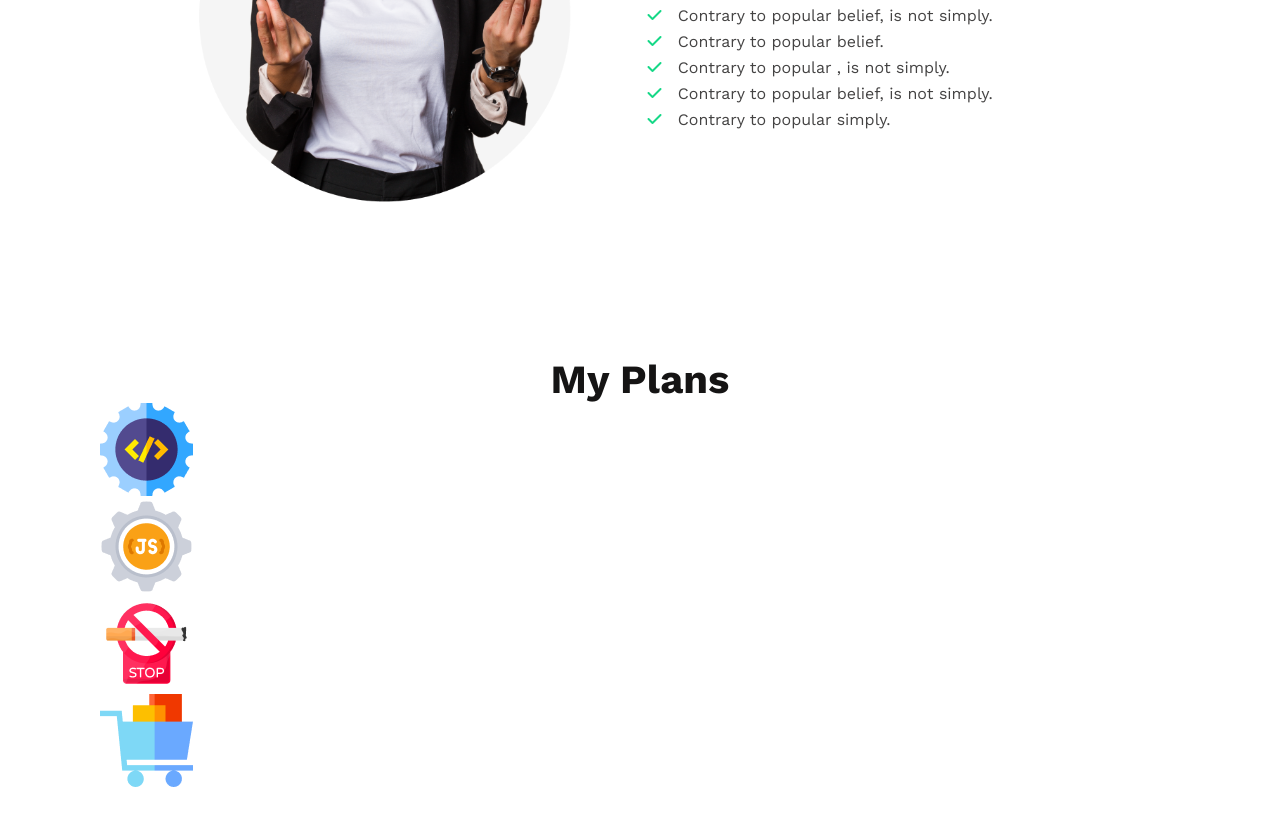
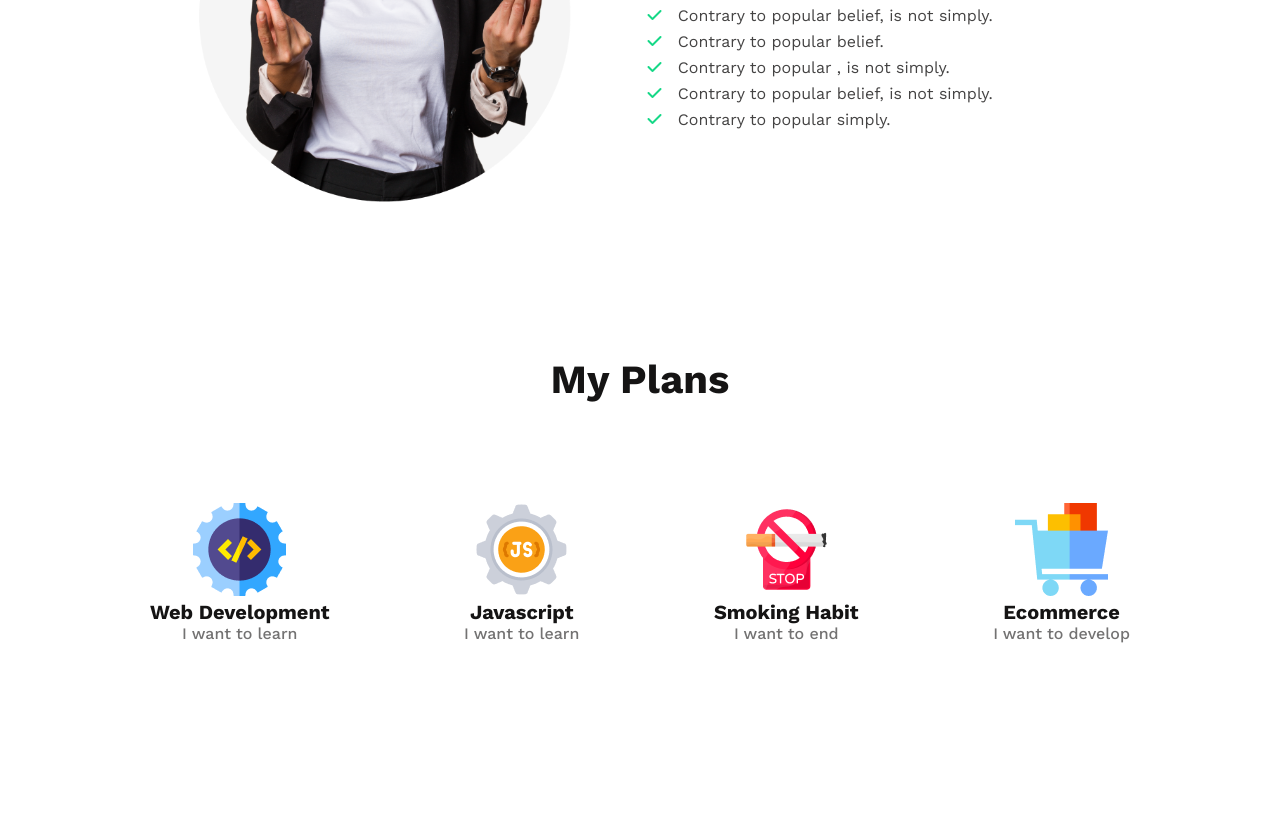
Before and after one commit to AbdullahAlJubair/new-me, a plain HTML site: page index.html in a window 1280 px wide. Shown: the part 1037-1862 px from the top of the page. After the commit the page ends 1730 px from the top, so only its background shows below. Drawn offline with nearby package versions, Linux system fonts and the light colour scheme.

Commit message:
Planning Section created

```diff
--- a/index.html
+++ b/index.html
@@ -53,17 +53,32 @@
                 </ul>
             </div>
         </section>
-        <section class="plan">
+        <section class="plan">  <!-- Planning Section -->
             <h3 class="plan-title">My Plans</h3>
             <div class="planning-container">
                 <div class="plan-box">
-                    <div class="plan-icon"><img src="images/icons/web.png" alt=""></div>
-                    <div class="plan-name"><img src="images/icons/js.png" alt=""></div>
-                    <div class="plan-text"><img src="images/icons/smoke.png" alt=""></div>
-                    <div class="plan-text"><img src="images/icons/ecom.png" alt=""></div>
+                        <img class="plan-icon" src="images/icons/web.png" alt="Web Development">
+                        <h6 class="plan-name">Web Development</h6>
+                        <p class="plan-text">I want to learn</p>
+                </div>
+                <div class="plan-box">
+                        <img class="plan-icon" src="images/icons/js.png" alt="Javascript">
+                        <h6 class="plan-name">Javascript</h6>
+                        <p class="plan-text">I want to learn</p>
+                </div>
+                <div class="plan-box">
+                        <img class="plan-icon" src="images/icons/smoke.png" alt="Smoking Habit">
+                        <h6 class="plan-name">Smoking Habit</h6>
+                        <p class="plan-text">I want to end</p>
+                </div>
+                <div class="plan-box">
+                        <img class="plan-icon" src="images/icons/ecom.png" alt="Ecommerce">
+                        <h6 class="plan-name">Ecommerce</h6>
+                        <p class="plan-text">I want to develop</p>
                 </div>
             </div>
         </section>
+
 
     </main>
     <footer>
--- a/styles.css
+++ b/styles.css
@@ -81,16 +81,31 @@ ul>.profile-info-list{
 }
 /*Planning Section*/
 .plan {
-    padding: 50px 100px;
+    padding: 50px 150px;
 }
 .plan-title {
     color: #151414;
     font-size: 40px;
     font-weight: 700;
     text-align: center;
+    margin-bottom: 100px;
 }
 .planning-container {
     display: flex;
     justify-content: space-between;
     align-items: center;
 }
+.plan-box {
+    text-align: center;
+}
+.plan-name {
+    color:#151414;
+    font-size: 20px;
+    font-weight: 700;
+}
+.plan-text {
+    color: #737272;
+    text-align: center;
+    font-size: 16px;
+    font-weight: 500;
+}
```
